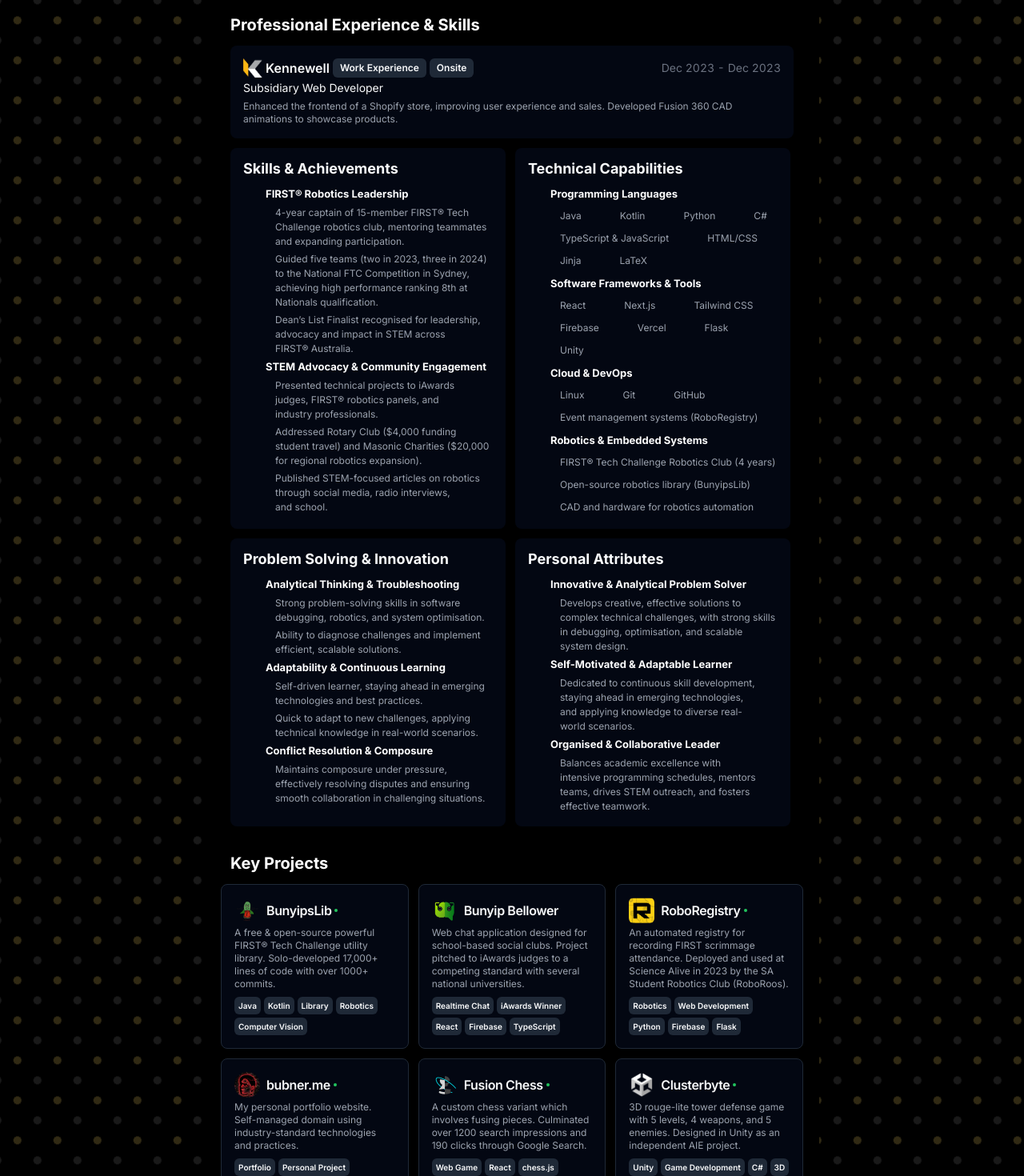
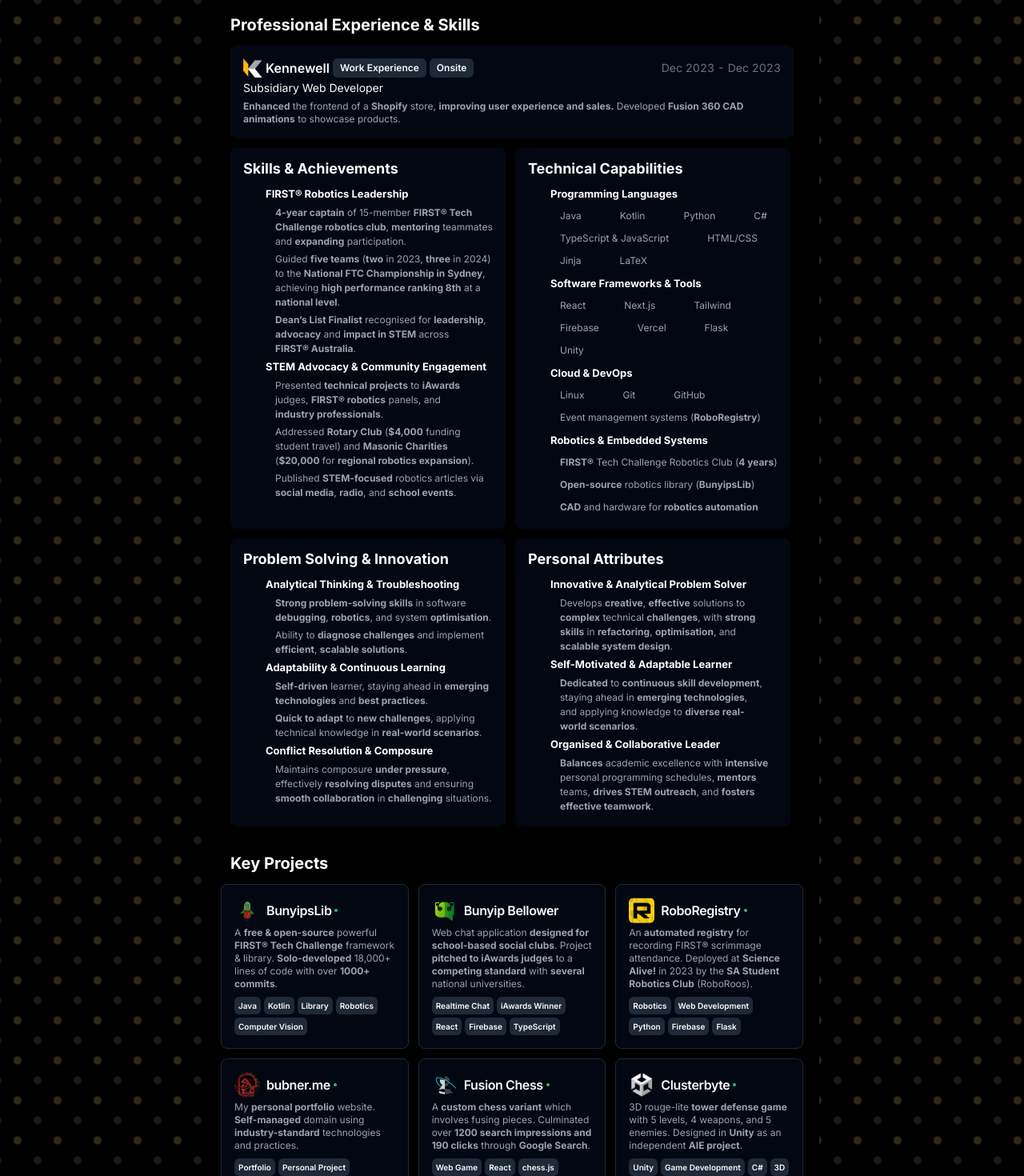
Before and after one commit to bubner/cv, a Next.js app: page / in a window 1280 px wide. Shown: the part 1240-2710 px from the top of the page at 80% size. Built offline with nearby package versions, Linux system fonts and the light colour scheme.

Commit message:
Keyword bolding

```diff
--- a/src/data/standard-data.tsx
+++ b/src/data/standard-data.tsx
@@ -24,7 +24,6 @@
  *
  * @author Lucas Bubner, 2025
  */
-// TODO: add <b> bold on keywords
 export const StandardData: ResumeData = {
     name: "Lucas Bubner",
     initials: "LB",
@@ -39,7 +38,7 @@
         "https://www.google.com/maps/place/Adelaide+Metropolitan+Area,+SA/@-34.9816918,138.6440441,10z/data=!3m1!4b1!4m6!3m5!1s0x6ab0ced5a8ad9dcb:0x2ee6722d74deb41e!8m2!3d-34.9536465!4d138.598804!16s%2Fg%2F11c1tb7m8s?entry=ttu",
     about: "Software Developer | STEM Advocate",
     summary:
-        "Highly motivated software developer and STEM advocate, nationally recognised at the 2023 Australian Industry Information Association iAwards. As captain of a FIRST® robotics club, I lead technical projects and mentor peers with a clear vision, strong communication skills, and a commitment to collaboration, accountability, and resilience, promoting STEM in rural Australia. Passionate about robotics, web/game development, and software engineering, I create innovative solutions to real-world problems while continuously expanding my technical expertise.",
+        "Highly <b>motivated</b> software developer and <b>STEM advocate</b>, <b>nationally recognised</b> at the 2023 <b>AIIA iAwards</b>. As <b>captain of a FIRST® robotics club</b>, I <b>lead</b> technical projects and <b>mentor</b> peers with a <b>clear vision</b>, <b>strong communication</b> skills, and a <b>commitment</b> to <b>collaboration</b>, <b>accountability</b>, and <b>resilience</b>, <b>promoting STEM in rural Australia</b>. <b>Passionate</b> about <b>robotics</b>, <b>web/game development</b>, and <b>software engineering</b>, I create <b>innovative</b> solutions to <b>real-world problems</b> while <b>continuously expanding</b> my technical expertise.",
     website: "https://bubner.me",
     contact: {
         email: "bubner@proton.me",
@@ -71,7 +70,7 @@
             logo: AIE,
         },
         {
-            school: "Murray Bridge High School; Year 8 & 9 Dux; Year 10 & 11 GPA: A+ (14.8/15.0, 14.9/15.0)",
+            school: "Murray Bridge High School; Year 8 & 9 <b>Dux</b>; Year 10 & 11 GPA: <b>A+</b> (14.8/15.0, 14.9/15.0)",
             degree: "South Australian Certificate of Education (Expected)",
             start: "Jan 2021",
             end: "Dec 2025",
@@ -88,7 +87,7 @@
             start: "Dec 2023",
             end: "Dec 2023",
             description:
-                "Enhanced the frontend of a Shopify store, improving user experience and sales. Developed Fusion 360 CAD animations to showcase products.",
+                "<b>Enhanced</b> the frontend of a <b>Shopify</b> store, <b>improving user experience and sales.</b> Developed <b>Fusion 360 CAD animations</b> to showcase products.",
         },
     ],
     skills: [
@@ -101,17 +100,17 @@
                     icon: undefined,
                 },
                 {
-                    text: "4-year captain of 15-member FIRST® Tech Challenge robotics club, mentoring teammates and expanding participation.",
+                    text: "<b>4-year captain</b> of 15-member <b>FIRST® Tech Challenge robotics club</b>, <b>mentoring</b> teammates and <b>expanding</b> participation.",
                     icon: undefined,
                     indented: true,
                 },
                 {
-                    text: "Guided five teams (two in 2023, three in 2024) to the National FTC Competition in Sydney, achieving high performance ranking 8th at Nationals qualification.",
+                    text: "Guided <b>five teams</b> (<b>two</b> in 2023, <b>three</b> in 2024) to the <b>National FTC Championship in Sydney</b>, achieving <b>high performance ranking 8th</b> at a <b>national level</b>.",
                     icon: undefined,
                     indented: true,
                 },
                 {
-                    text: "Dean’s List Finalist recognised for leadership, advocacy and impact in STEM across FIRST® Australia.",
+                    text: "<b>Dean’s List Finalist</b> recognised for <b>leadership</b>, <b>advocacy</b> and <b>impact in STEM</b> across <b>FIRST® Australia</b>.",
                     icon: undefined,
                     indented: true,
                 },
@@ -120,17 +119,17 @@
                     icon: undefined,
                 },
                 {
-                    text: "Presented technical projects to iAwards judges, FIRST® robotics panels, and industry professionals.",
+                    text: "Presented <b>technical projects</b> to <b>iAwards</b> judges, <b>FIRST® robotics</b> panels, and <b>industry professionals</b>.",
                     icon: undefined,
                     indented: true,
                 },
                 {
-                    text: "Addressed Rotary Club ($4,000 funding student travel) and Masonic Charities ($20,000 for regional robotics expansion).",
+                    text: "Addressed <b>Rotary Club</b> (<b>$4,000</b> funding student travel) and <b>Masonic Charities</b> (<b>$20,000</b> for <b>regional robotics expansion</b>).",
                     icon: undefined,
                     indented: true,
                 },
                 {
-                    text: "Published STEM-focused articles on robotics through social media, radio interviews, and school.",
+                    text: "Published <b>STEM-focused</b> robotics articles via <b>social media</b>, <b>radio</b>, and <b>school events</b>.",
                     icon: undefined,
                     indented: true,
                 },
@@ -208,7 +207,7 @@
                     grouped: true,
                 },
                 {
-                    text: "Tailwind CSS",
+                    text: "Tailwind",
                     icon: undefined,
                     indented: true,
                     grouped: true,
@@ -260,7 +259,7 @@
                     grouped: true,
                 },
                 {
-                    text: "Event management systems (RoboRegistry)",
+                    text: "Event management systems (<b>RoboRegistry</b>)",
                     icon: undefined,
                     indented: true,
                     grouped: true,
@@ -270,19 +269,19 @@
                     icon: undefined,
                 },
                 {
-                    text: "FIRST® Tech Challenge Robotics Club (4 years)",
+                    text: "<b>FIRST®</b> Tech Challenge Robotics Club (<b>4 years</b>)",
                     icon: undefined,
                     indented: true,
                     grouped: true,
                 },
                 {
-                    text: "Open-source robotics library (BunyipsLib)",
+                    text: "<b>Open-source</b> robotics library (<b>BunyipsLib</b>)",
                     icon: undefined,
                     indented: true,
                     grouped: true,
                 },
                 {
-                    text: "CAD and hardware for robotics automation",
+                    text: "<b>CAD</b> and hardware for <b>robotics automation</b>",
                     icon: undefined,
                     indented: true,
                     grouped: true,
@@ -291,18 +290,18 @@
         },
         {
             header: "Problem Solving & Innovation",
-            custom_card_props: "print:mt-[90px]",
+            custom_card_props: "print:mt-[80px]",
             info: [
                 {
                     text: "Analytical Thinking & Troubleshooting",
                     icon: undefined,
                 },
                 {
-                    text: "Strong problem-solving skills in software debugging, robotics, and system optimisation.",
+                    text: "<b>Strong problem-solving skills</b> in software <b>debugging</b>, <b>robotics</b>, and system <b>optimisation</b>.",
                     indented: true,
                 },
                 {
-                    text: "Ability to diagnose challenges and implement efficient, scalable solutions.",
+                    text: "Ability to <b>diagnose challenges</b> and implement <b>efficient</b>, <b>scalable solutions</b>.",
                     indented: true,
                 },
                 {
@@ -310,11 +309,11 @@
                     icon: undefined,
                 },
                 {
-                    text: "Self-driven learner, staying ahead in emerging technologies and best practices.",
+                    text: "<b>Self-driven</b> learner, staying ahead in <b>emerging technologies</b> and <b>best practices</b>.",
                     indented: true,
                 },
                 {
-                    text: "Quick to adapt to new challenges, applying technical knowledge in real-world scenarios.",
+                    text: "<b>Quick to adapt</b> to <b>new challenges</b>, applying technical knowledge in <b>real-world scenarios</b>.",
                     indented: true,
                 },
                 {
@@ -322,21 +321,21 @@
                     icon: undefined,
                 },
                 {
-                    text: "Maintains composure under pressure, effectively resolving disputes and ensuring smooth collaboration in challenging situations.",
+                    text: "Maintains composure <b>under pressure</b>, effectively <b>resolving disputes</b> and ensuring <b>smooth collaboration</b> in <b>challenging</b> situations.",
                     indented: true,
                 },
             ],
         },
         {
             header: "Personal Attributes",
-            custom_card_props: "print:mt-[90px]",
+            custom_card_props: "print:mt-[80px]",
             info: [
                 {
                     text: "Innovative & Analytical Problem Solver",
                     icon: undefined,
                 },
                 {
-                    text: "Develops creative, effective solutions to complex technical challenges, with strong skills in debugging, optimisation, and scalable system design.",
+                    text: "Develops <b>creative</b>, <b>effective</b> solutions to <b>complex</b> technical <b>challenges</b>, with <b>strong skills</b> in <b>refactoring</b>, <b>optimisation</b>, and <b>scalable system design</b>.",
                     indented: true,
                 },
                 {
@@ -344,7 +343,7 @@
                     icon: undefined,
                 },
                 {
-                    text: "Dedicated to continuous skill development, staying ahead in emerging technologies, and applying knowledge to diverse real-world scenarios.",
+                    text: "<b>Dedicated</b> to <b>continuous skill development</b>, staying ahead in <b>emerging technologies</b>, and applying knowledge to <b>diverse real-world scenarios</b>.",
                     indented: true,
                 },
                 {
@@ -352,7 +351,7 @@
                     icon: undefined,
                 },
                 {
-                    text: "Balances academic excellence with intensive programming schedules, mentors teams, drives STEM outreach, and fosters effective teamwork.",
+                    text: "<b>Balances</b> academic excellence with <b>intensive</b> personal programming schedules, <b>mentors</b> teams, <b>drives STEM outreach</b>, and <b>fosters effective teamwork</b>.",
                     indented: true,
                 },
             ],
@@ -370,7 +369,7 @@
                 "Computer Vision",
             ],
             description:
-                "A free & open-source powerful FIRST® Tech Challenge utility library. Solo-developed 17,000+ lines of code with over 1000+ commits.",
+                "A <b>free & open-source</b> powerful <b>FIRST® Tech Challenge</b> framework & library. <b>Solo-developed</b> 18,000+ lines of code with over <b>1000+ commits</b>.",
             link: {
                 label: "BunyipsLib",
                 href: "https://git.bubner.me/BunyipsLib",
@@ -387,7 +386,7 @@
                 "TypeScript",
             ],
             description:
-                "Web chat application designed for school-based social clubs. Project pitched to iAwards judges to a competing standard with several national universities.",
+                "Web chat application <b>designed for school-based social clubs</b>. Project <b>pitched to iAwards judges</b> to a <b>competing standard</b> with <b>several</b> national universities.",
             logo: Bellower,
         },
         {
@@ -400,7 +399,7 @@
                 "Flask",
             ],
             description:
-                "An automated registry for recording FIRST scrimmage attendance. Deployed and used at Science Alive in 2023 by the SA Student Robotics Club (RoboRoos).",
+                "An <b>automated registry</b> for recording FIRST® scrimmage attendance. Deployed at <b>Science Alive!</b> in 2023 by the <b>SA Student Robotics Club</b> (RoboRoos).",
             logo: RoboRegistry,
             link: {
                 label: "RoboRegistry",
@@ -417,7 +416,7 @@
                 "Vercel",
             ],
             description:
-                "My personal portfolio website. Self-managed domain using industry-standard technologies and practices.",
+                "My <b>personal portfolio</b> website. <b>Self-managed</b> domain using <b>industry-standard</b> technologies and practices.",
             logo: Bubner,
             link: {
                 label: "bubner.me",
@@ -428,7 +427,7 @@
             title: "Fusion Chess",
             tech_stack: ["Web Game", "React", "chess.js", "stockfish.js"],
             description:
-                "A custom chess variant which involves fusing pieces. Culminated over 1200 search impressions and 190 clicks through Google Search.",
+                "A <b>custom chess variant</b> which involves fusing pieces. Culminated over <b>1200 search impressions and 190 clicks</b> through <b>Google Search</b>.",
             logo: FusionChess,
             link: {
                 label: "Fusion Chess",
@@ -437,9 +436,15 @@
         },
         {
             title: "Clusterbyte",
-            tech_stack: ["Unity", "Game Development", "C#", "3D", "WebGL Build"],
+            tech_stack: [
+                "Unity",
+                "Game Development",
+                "C#",
+                "3D",
+                "WebGL Build",
+            ],
             description:
-                "3D rouge-lite tower defense game with 5 levels, 4 weapons, and 5 enemies. Designed in Unity as an independent AIE project.",
+                "3D rouge-lite <b>tower defense game</b> with 5 levels, 4 weapons, and 5 enemies. Designed in <b>Unity</b> as an independent <b>AIE project</b>.",
             logo: Unity,
             link: {
                 label: "Clusterbyte",
@@ -448,9 +453,15 @@
         },
         {
             title: "Tanks",
-            tech_stack: ["Unity", "Game Development", "C#", "3D", "WebGL Build"],
+            tech_stack: [
+                "Unity",
+                "Game Development",
+                "C#",
+                "3D",
+                "WebGL Build",
+            ],
             description:
-                "3D tank game in Unity with high scores, radar, and SFX. Designed in Unity as an independent AIE project.",
+                "3D tank <b>game</b> in Unity with high scores, radar, and SFX. Designed in <b>Unity</b> as an independent <b>AIE project</b>.",
             logo: Tank,
             link: {
                 label: "Tanks!",
@@ -467,7 +478,7 @@
                 "WebGL Build",
             ],
             description:
-                "Educational Unity app to visualise Bézier curve construction. Designed in Unity as a specialist mathematics supplement.",
+                "<b>Educational</b> Unity app to <b>visualise Bézier curves</b> construction. Designed in <b>Unity</b> as a <b>specialist mathematics</b> supplement.",
             logo: Bezier,
             link: {
                 label: "Bezier",
@@ -478,7 +489,7 @@
             title: "Serve",
             tech_stack: ["Next.js", "Personal Project", "React", "Vercel"],
             description:
-                "A collection of web pages for use in my personal projects. Self-managed for small projects and general link services.",
+                "A <b>collection of web pages</b> for use in my <b>personal projects</b>. <b>Self-managed</b> for small projects and general link services.",
             logo: Serve,
             link: {
                 label: "Serve",
```
